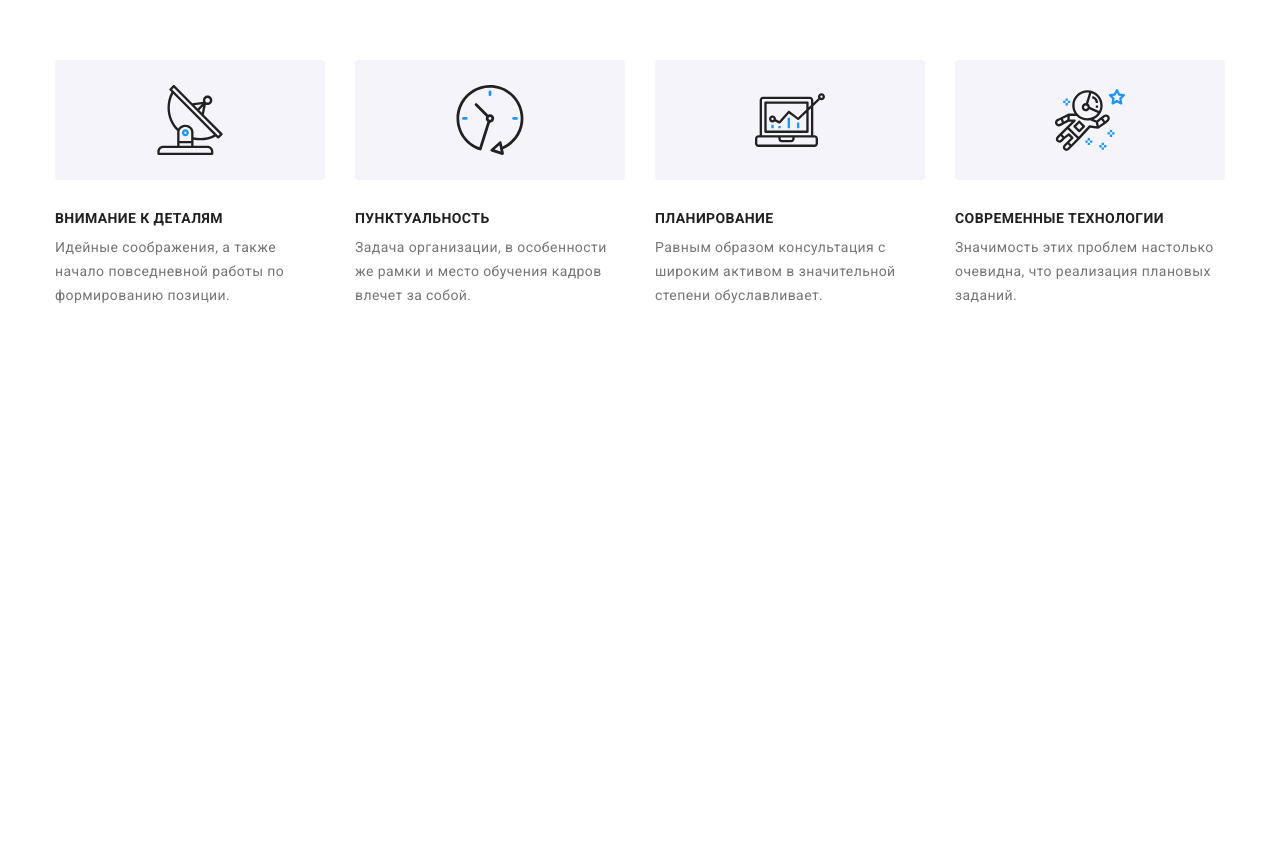
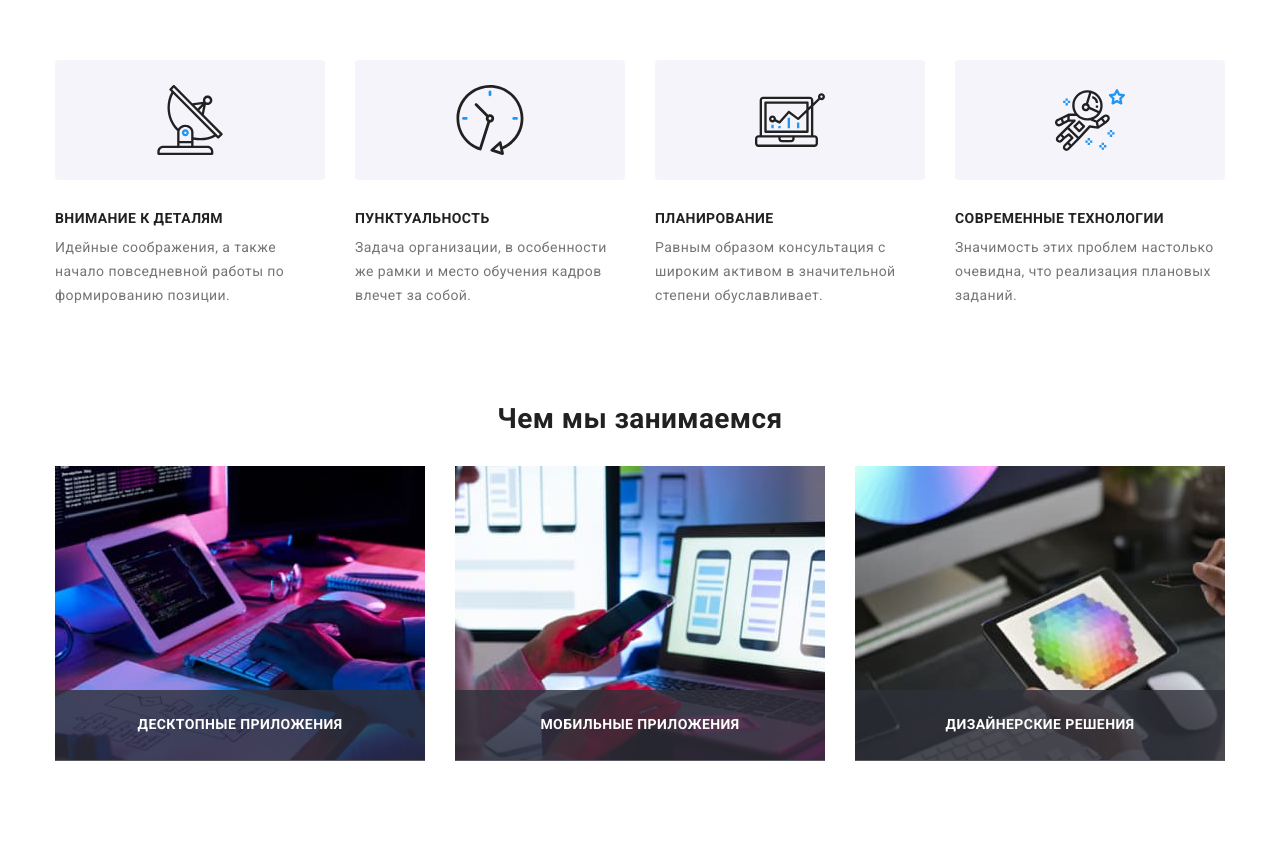
Before and after one commit to linafv/goit-markup-hw-08, a plain HTML site: page index.html in a window 1280 px wide. Shown: the part 470-1328 px from the top of the page. Before the commit the page ends 872 px from the top, so only its background shows below. Drawn offline with nearby package versions, Linux system fonts and the light colour scheme.

Commit message:
feat(about): adaptive version

```diff
--- a/index.html
+++ b/index.html
@@ -125,7 +125,7 @@
         </div>
       </section>
 
-      <!-- <section class="about section">
+      <section class="about section">
         <div class="container">
           <h2 class="title">Чем мы занимаемся</h2>
           <ul class="about__list">
@@ -167,7 +167,7 @@
             </li>
           </ul>
         </div>
-      </section> -->
+      </section>
 
       <!-- <section class="team section">
         <div class="container">
--- a/sass/components/_about.scss
+++ b/sass/components/_about.scss
@@ -1,3 +1,9 @@
+.about {
+  @media screen and (max-width: 1199px) {
+    display: none;
+  }
+}
+
 .about {
   // .about__list
 
```
Also changed, not shown: css/main.min.css.
